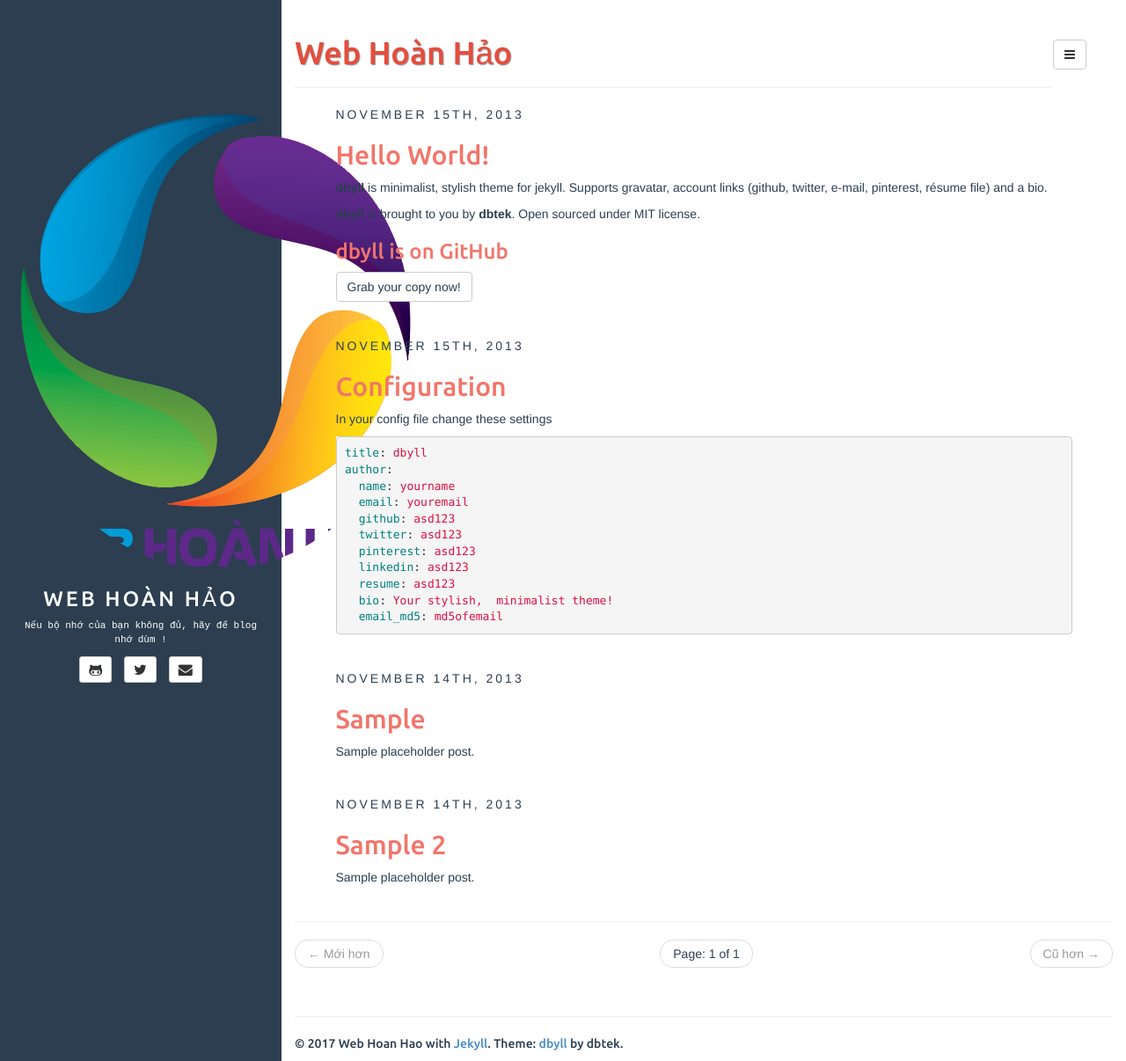
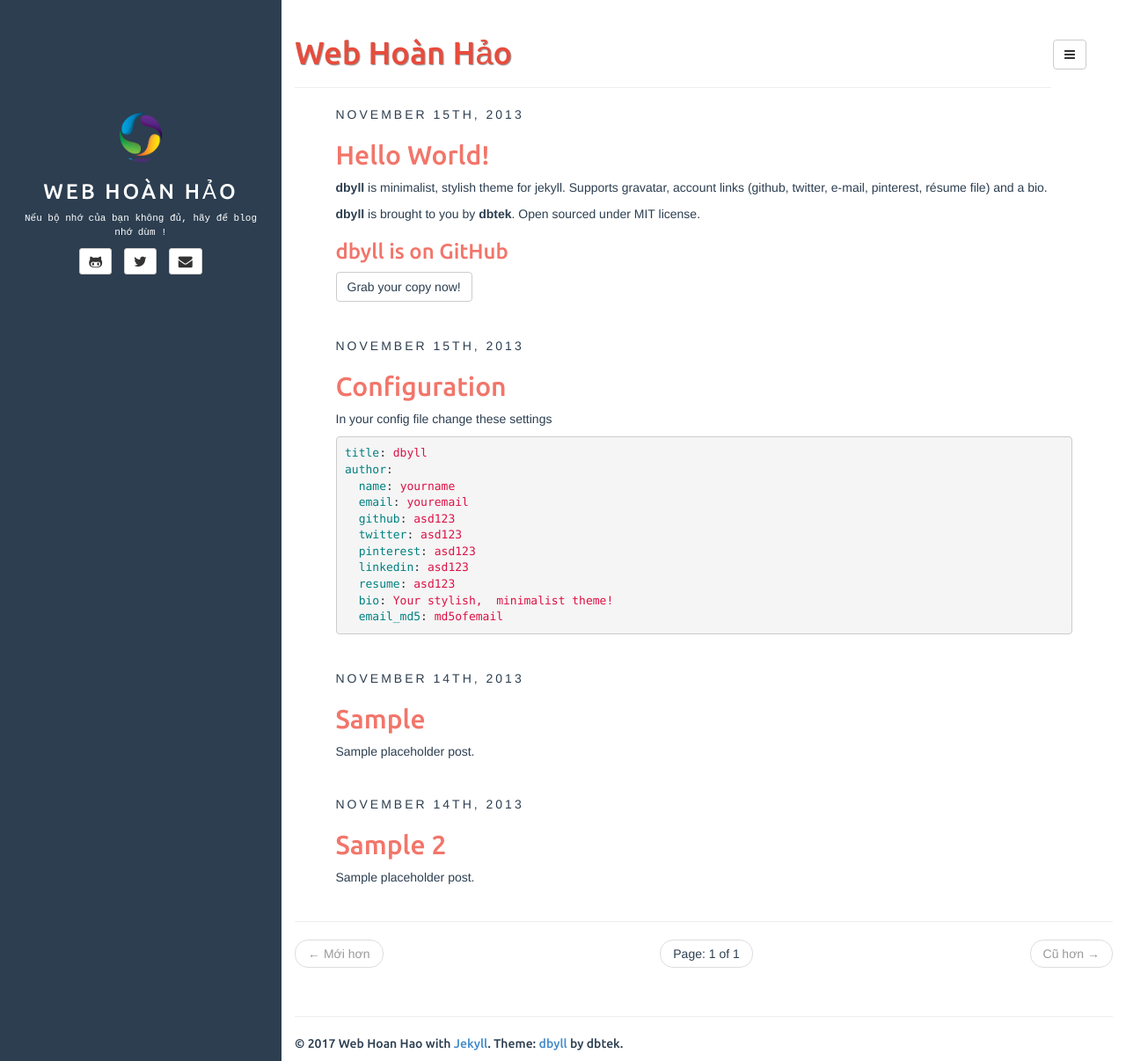
Before and after one commit to webhoanhao/webhoanhao.github.io, a Jekyll site: the page built from index.html, in a window 1280 px wide and 1206 px high. Shown: the whole window at 88% size. Built offline with Jekyll 4.4.1, drawn with Linux system fonts in a browser that asks for light colours; the list of posts is cut into pages by our own code.

Commit message:
Update sidebar.html

```diff
--- a/_includes/sidebar.html
+++ b/_includes/sidebar.html
@@ -1,7 +1,7 @@
 <!-- sidebar.html -->
 <header class="sidebar-header" role="banner">
 	<a href="{{ site.BASE_PATH }}/">
-		<img src="//webhoanhao.github.io/img/logo.png" class="img-circle" />
+		<img src="//webhoanhao.github.io/img/logo.png" width=50 class="img-circle" />
 	</a>
 	<h3 class="title">
         <a href="{{ site.BASE_PATH }}/">{{ site.title }}</a>
```
